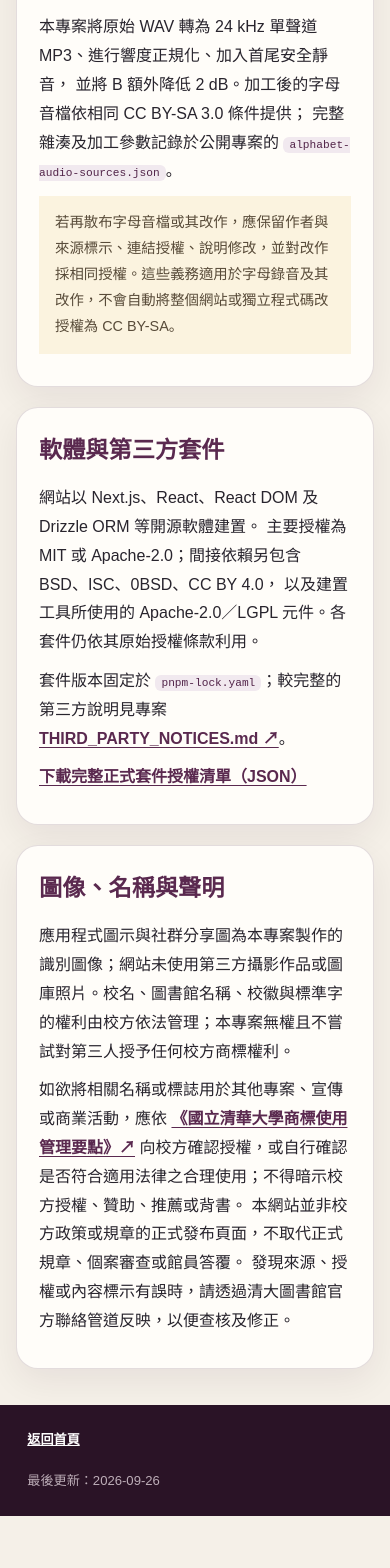
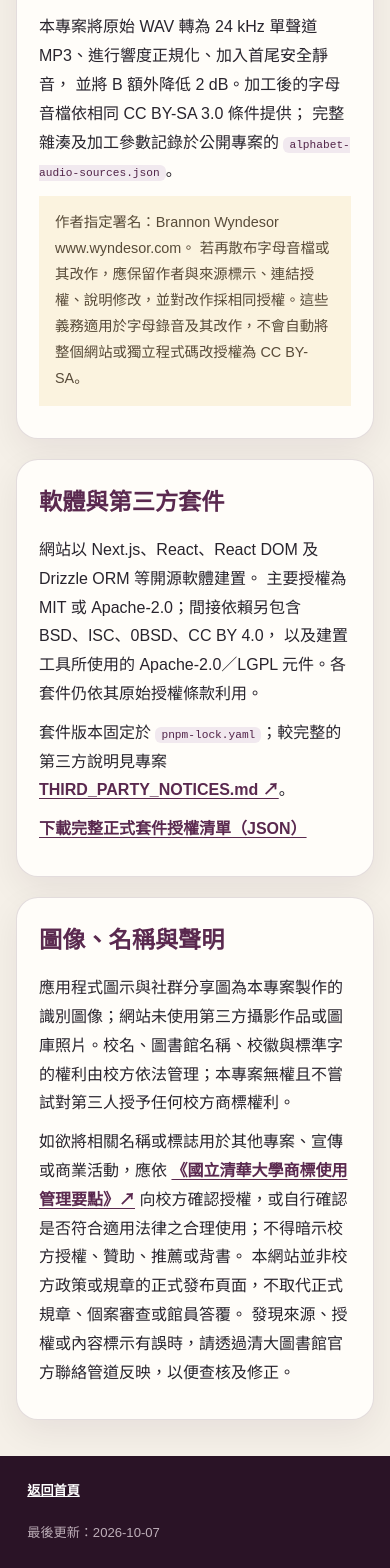
Before and after one commit to badtim2-gif/nthu-library-counter-english, a Next.js app: page /credits in a window 390 px wide. Shown: the part 2692-4260 px from the top of the page. Before the commit the page ends 4208 px from the top, so only its background shows below. Built offline with nearby package versions, Linux system fonts and the light colour scheme.

Commit message:
Fix alphabet attribution link and immediately phonetic notation

```diff
--- a/app/credits/page.tsx
+++ b/app/credits/page.tsx
@@ -86,7 +86,7 @@ export default function CreditsPage() {
 
           <h3>真人 A–Z 字母錄音</h3>
           <p>
-            字母 A–Z 使用 <a href="https://www.wyndesor.com" target="_blank" rel="noreferrer">Brannon Wyndesor</a> 的
+            字母 A–Z 使用 <a href="https://opengameart.org/content/a-z-male-voice" target="_blank" rel="noreferrer">Brannon Wyndesor</a> 的
             {" "}<a href="https://opengameart.org/content/a-z-male-voice" target="_blank" rel="noreferrer">A-Z Male Voice</a>，
             依 <a href="https://creativecommons.org/licenses/by-sa/3.0/" target="_blank" rel="noreferrer">CC BY-SA 3.0</a> 授權。
           </p>
@@ -96,6 +96,8 @@ export default function CreditsPage() {
             完整雜湊及加工參數記錄於公開專案的 <code>alphabet-audio-sources.json</code>。
           </p>
           <p className="credits-note">
+            作者指定署名：Brannon Wyndesor www.wyndesor.com。
+            {" "}
             若再散布字母音檔或其改作，應保留作者與來源標示、連結授權、說明修改，並對改作採相同授權。這些義務適用於字母錄音及其改作，不會自動將整個網站或獨立程式碼改授權為 CC BY-SA。
           </p>
 
@@ -134,7 +136,7 @@ export default function CreditsPage() {
 
       <footer className="credits-footer">
         <a href={assetPath("/")}>返回首頁</a>
-        <span>最後更新：2026-09-26</span>
+        <span>最後更新：2026-10-07</span>
       </footer>
     </main>
   );
--- a/app/scenarios.ts
+++ b/app/scenarios.ts
@@ -70,7 +70,7 @@ export const scenarios: Scenario[] = [
       },
       {
         role: "reader",
-        en: "Will my borrowing privileges become active [ˋæktɪv] immediately [ɪˋmidɪɪtlɪ]?",
+        en: "Will my borrowing privileges become active [ˋæktɪv] immediately [ɪˋmidɪətlɪ]?",
         zh: "我的借閱權限會立刻啟用嗎？",
       },
       {
```
